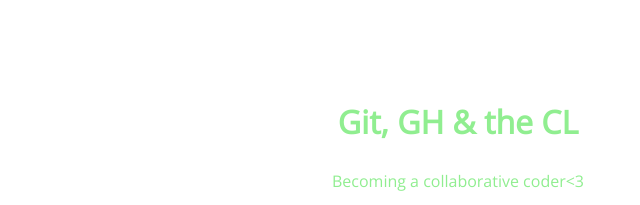
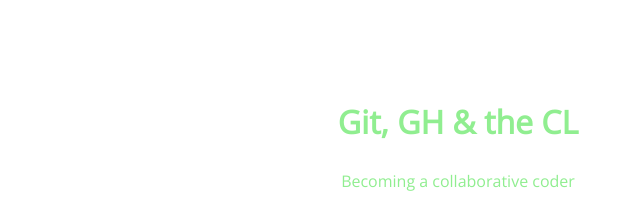
Before and after one commit to MaisonJRubiella/105-project, a plain HTML site: page index.html in a window 1280 px wide. Shown: the top 205 px of the page, 182-822 px from the left. Drawn offline with nearby package versions, Linux system fonts and the light colour scheme.

Commit message:
changed end p tag

```diff
--- a/index.html
+++ b/index.html
@@ -9,7 +9,7 @@
 <body>
 	<section>
 		<h1>Git, GH & the CL</h1>
-		<p>Becoming a collaborative coder<3</p>
+		<p>Becoming a collaborative coder</p>
 		<img src="img/happy-blue-robot.png">
 	</section>
 </body>
```
